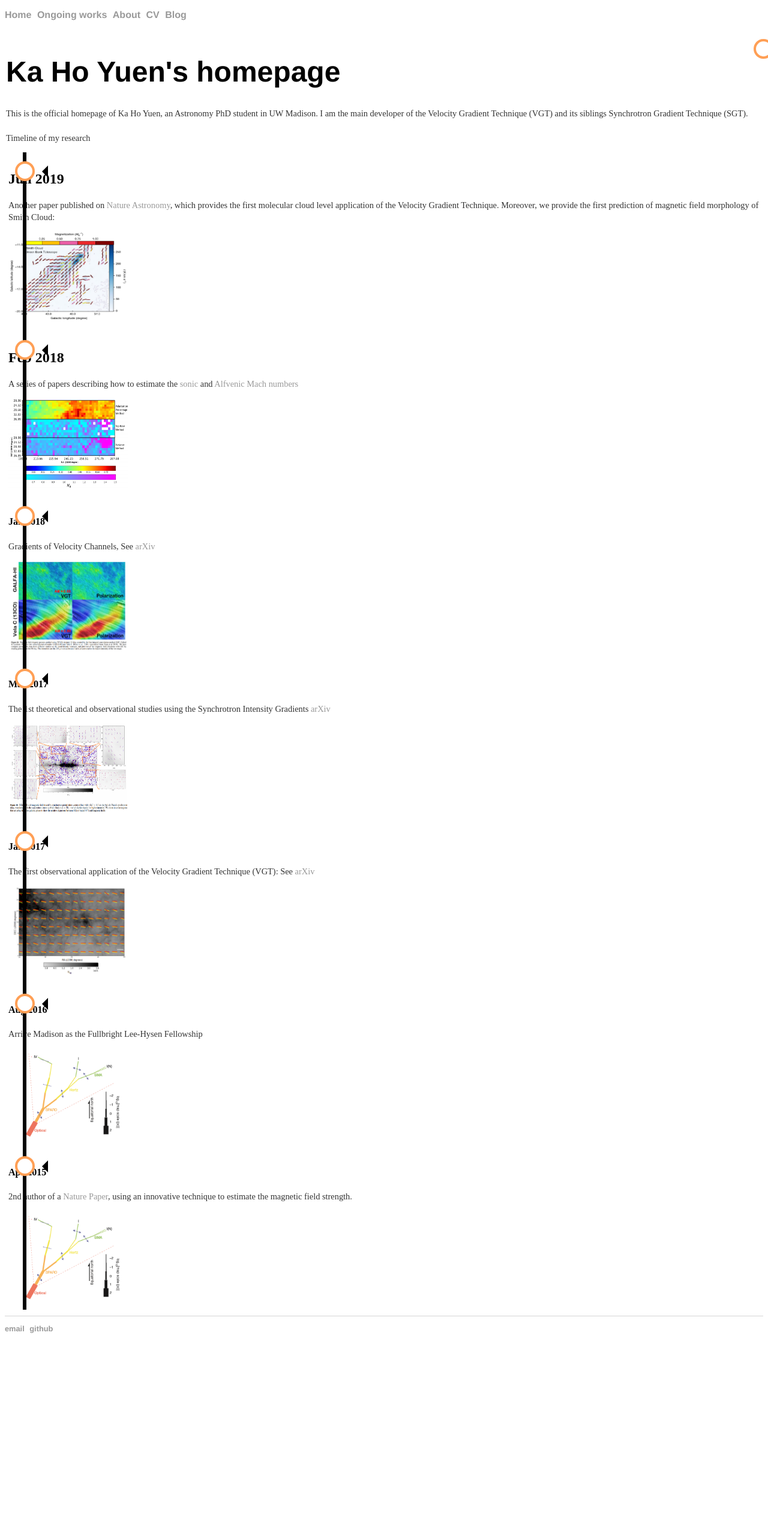
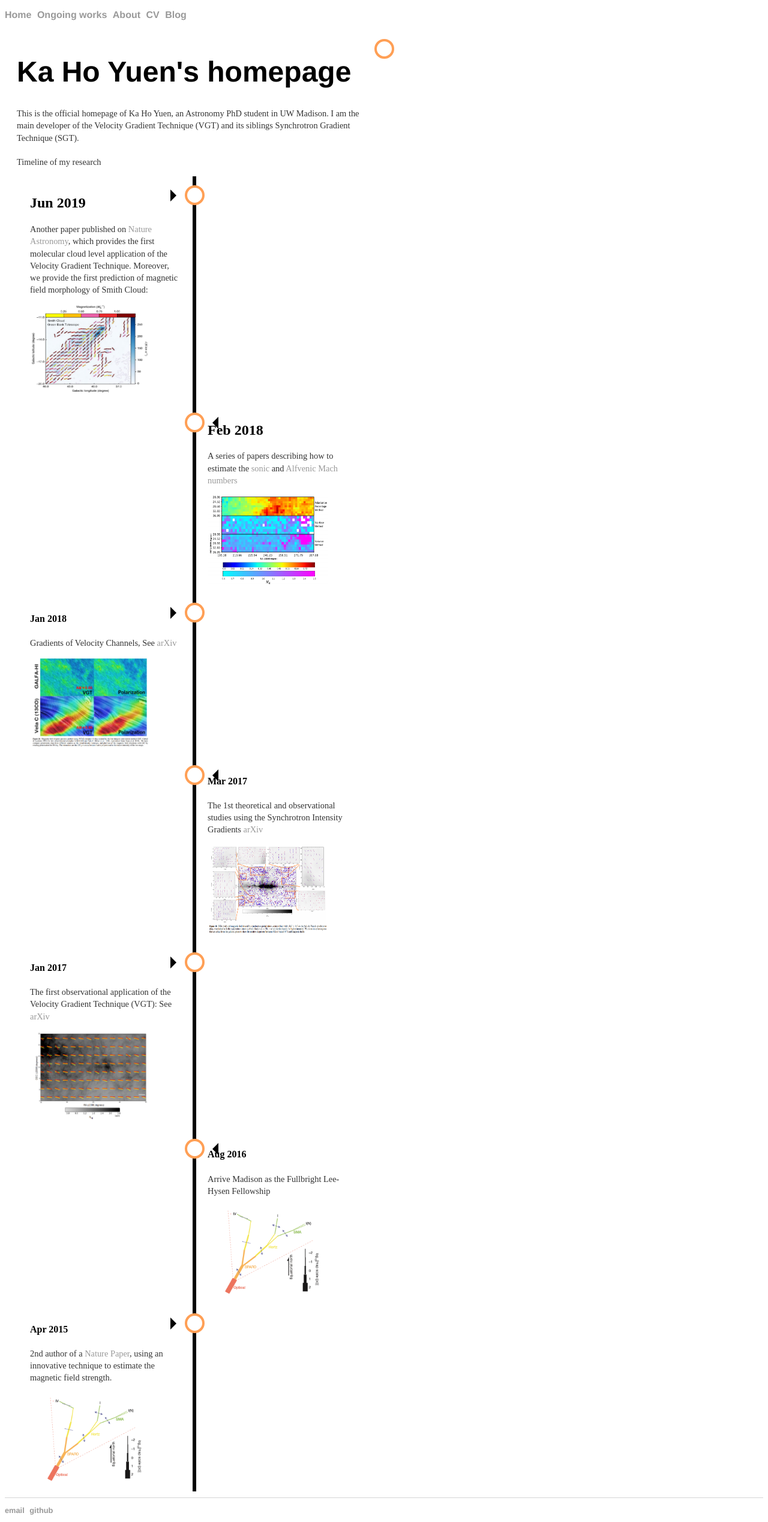
Before and after one commit to kyuen2/laztech.github.io, a Jekyll site: the page built from index.html, in a window 1280 px wide. Shown: the whole page at 60% size. Built offline with Jekyll 4.4.1, drawn with Linux system fonts in a browser that asks for light colours; before the commit the page ends 2236 px from its top, so only the background shows below that.

Commit message:
Update main.css

```diff
--- a/css/main.css
+++ b/css/main.css
@@ -5,7 +5,9 @@
 # Set a background color #
 body {
   background-color: #474e5d;
-  font-family: Helvetica, sans-serif;
+  font-family: 'Helvetica', 'Sans-serif';
+  margin: 30px auto;
+  width: 80%;
 }
 nav ul, footer ul {
     font-family:'Helvetica', 'Arial', 'Sans-Serif';
@@ -52,8 +54,7 @@ ul.posts li {
 /*
     For timeline
     body {
-    margin: 30px auto;
-    width: 80%;
+
 }
 */
 
@@ -150,7 +151,7 @@ ul.posts li {
 }
 
 /* Media queries - Responsive timeline on screens less than 600px wide */
-@media screen and (max-width: 1600px) {
+@media screen and (max-width: 600px) {
 /* Place the timelime to the left */
   .timeline::after {
     left: 31px;
```
